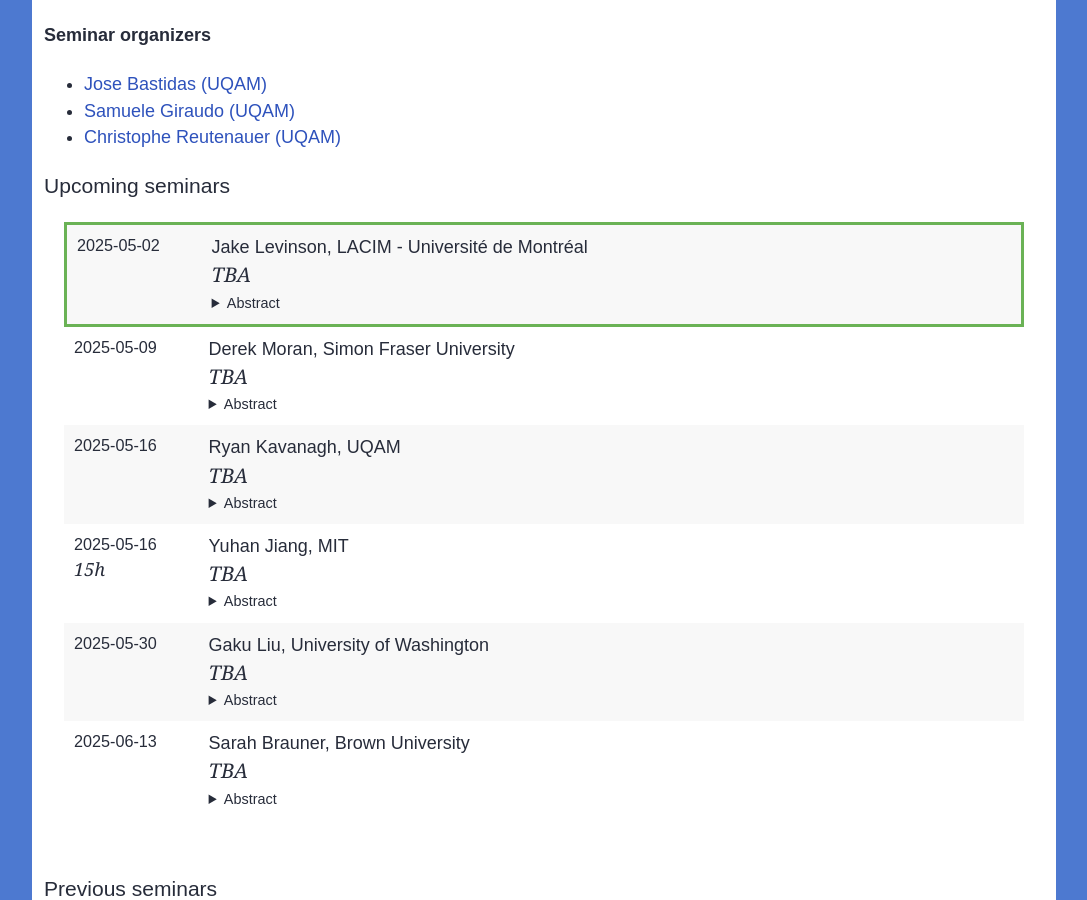
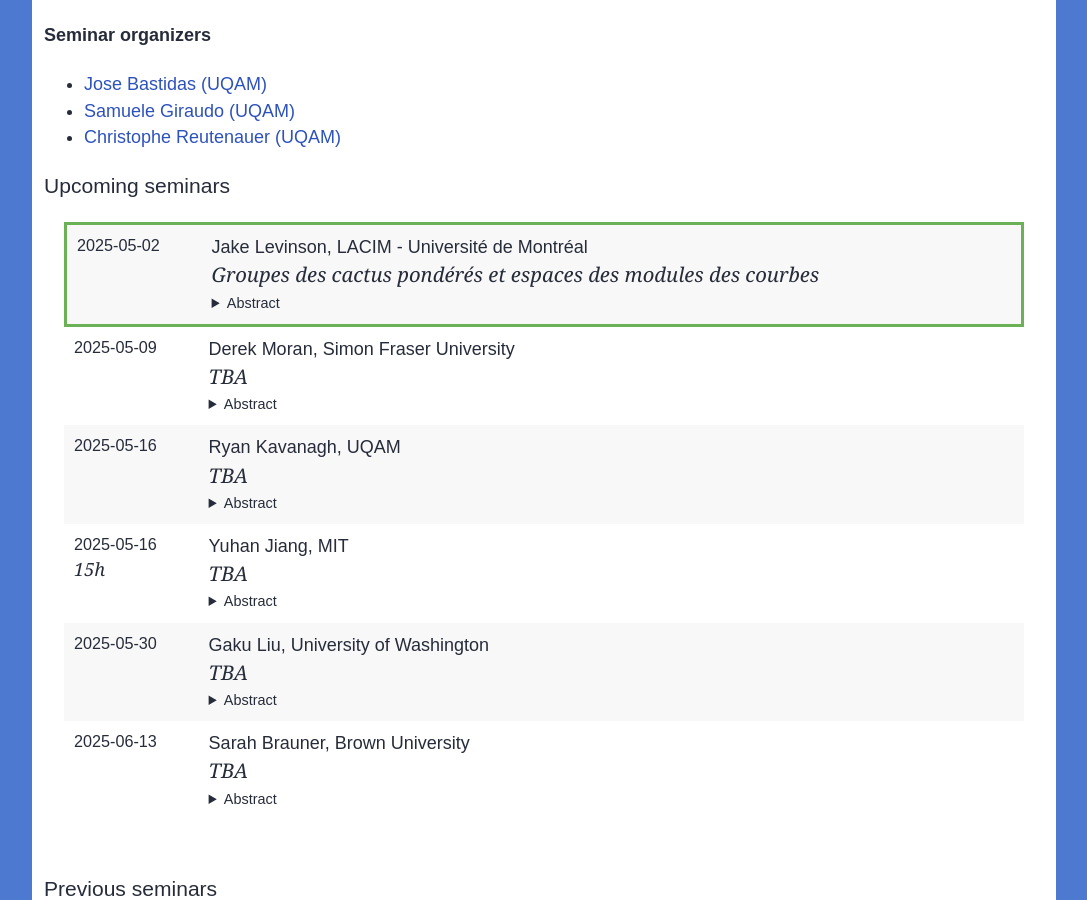
Before and after one commit to lacim-uqam/lacim-uqam.github.io, a Jekyll site: the page built from en/seminar.md, in a window 1280 px wide and 900 px high, scrolled down 637 px. Shown: the whole window, without its empty margins (96-1183 px from the left). Built offline with Jekyll 4.4.1, drawn with Linux system fonts in a browser that asks for light colours; formulas are drawn with MathJax 3; our own code applies the rules of GitHub Pages for plain Markdown files; some of the changed lines change nothing that is shown.

Commit message:
Update lacim-seminar.yml

```diff
--- a/_data/lacim-seminar.yml
+++ b/_data/lacim-seminar.yml
@@ -42,10 +42,24 @@
 - speaker: Jake Levinson
   affiliation: LACIM - Université de Montréal
   title: >
-    TBA
+    Groupes des cactus pondérés et espaces des modules des courbes
   date: 2025-05-02
   abstract: >
-    TBA
+    Les groupes fondamentaux ordinaires et $S_n$-équivariants de l'espace des
+    modules des courbes (réelles, stables, $(n+1)$-marquées, en genre 0) sont
+    appelés groupes des cactus. Outre leurs applications à l'étude des courbes,
+    ils apparaissent dans la topologie algébrique, où ils jouent un rôle
+    similaire à celui des groupes des tresses, ainsi que dans le calcul de
+    Schubert et dans la théorie des représentations.
+
+    Cet exposé portera sur le calcul de l'analogue du groupe des cactus pour
+    l'espace des modules des courbes pondérées, introduit par Hassett. Notre
+    calcul de ce groupe, qu'on désigne par le nom de groupe des cactus pondérés,
+    repose sur une décomposition cellulaire de l'espace des modules. Cette
+    décomposition est en fait polyédrale : chaque cellule est homéomorphe à un
+    produit de permutoèdres.
+
+    Travail conjoint avec Haggai Liu (Simon Fraser University).
 
 - speaker: Santiago Estupiñán Salamanca
   affiliation: Waterloo University
```
